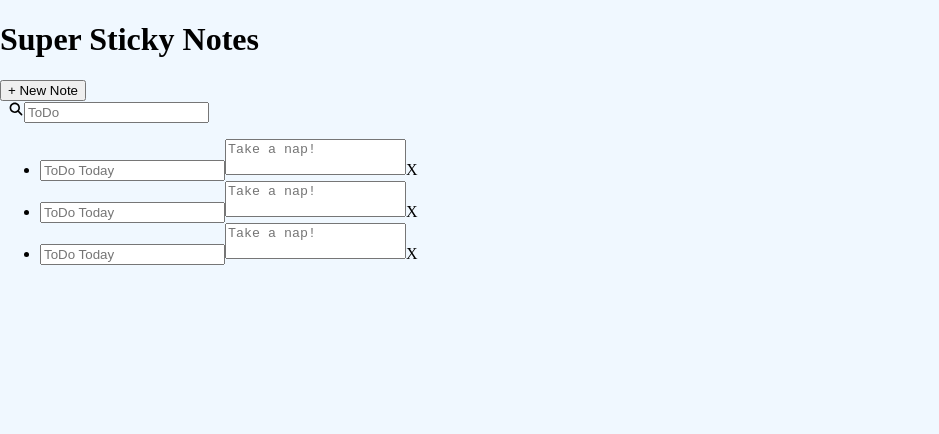
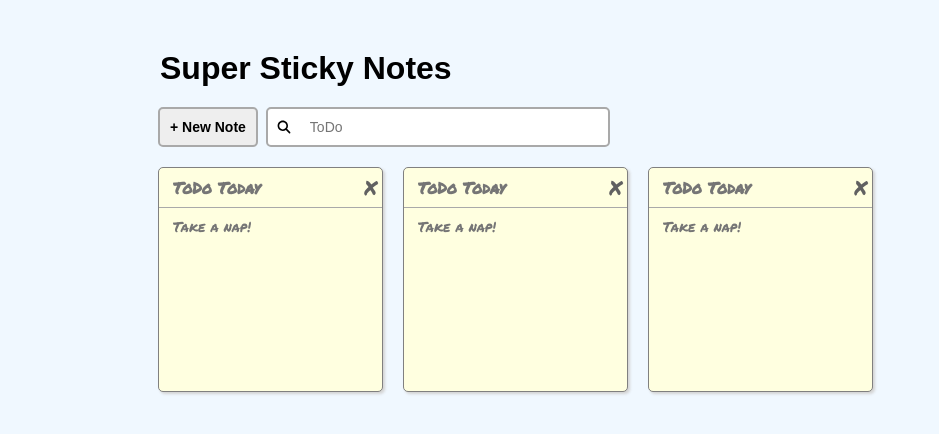
Before and after one commit to labmandala/note-taking-app, a React (Create React App) app: page / in a window 1280 px wide. Shown: the top 434 px of the page, without its empty margins (0-939 px from the left). Built offline with nearby package versions, Linux system fonts and the light colour scheme.

Commit message:
Build out structure and styles of component

```diff
--- a/package.json
+++ b/package.json
@@ -1,5 +1,5 @@
 {
-  "name": "l12-build-your-big-component-help",
+  "name": "l12-build-your-big-component-solution",
   "version": "1.0.0",
   "description": "",
   "keywords": [],
--- a/src/App.js
+++ b/src/App.js
@@ -1,39 +1,71 @@
 import React from "react";
 
 const App = () => (
-  <div>
-    <header>
-      <h1>Super Sticky Notes</h1>
-      <aside>
-        <button>+ New Note</button>
-        <div>
+  <div className="app">
+    <header className="app-header">
+      <h1 className="app-header__title">Super Sticky Notes</h1>
+      <aside className="app-header__controls">
+        <button className="add-new">+ New Note</button>
+        <div className="search-field">
           <img
             src="magnifying-glass-solid-full.svg"
             alt="search icon"
             className="search-icon"
           />
-          <label className="visually-hidden" for="search">
+          <label className="visually-hidden" htmlFor="search">
             Search notes
           </label>
-          <input type="text" id="search" placeholder="ToDo" />
+          <input
+            type="text"
+            id="search"
+            placeholder="ToDo"
+            className="search"
+          />
         </div>
       </aside>
     </header>
-    <ul>
-      <li>
-        <input type="text" aria-label="Title" placeholder="ToDo Today" />
-        <textarea aria-label="Description" placeholder="Take a nap!" />
-        <span>X</span>
+    <ul className="notes-list">
+      <li className="note">
+        <input
+          type="text"
+          aria-label="Title"
+          placeholder="ToDo Today"
+          className="note__title"
+        />
+        <textarea
+          aria-label="Description"
+          placeholder="Take a nap!"
+          className="note__description"
+        />
+        <span className="note__delete">X</span>
       </li>
-      <li>
-        <input type="text" aria-label="Title" placeholder="ToDo Today" />
-        <textarea aria-label="Description" placeholder="Take a nap!" />
-        <span>X</span>
+      <li className="note">
+        <input
+          type="text"
+          aria-label="Title"
+          placeholder="ToDo Today"
+          className="note__title"
+        />
+        <textarea
+          aria-label="Description"
+          placeholder="Take a nap!"
+          className="note__description"
+        />
+        <span className="note__delete">X</span>
       </li>
-      <li>
-        <input type="text" aria-label="Title" placeholder="ToDo Today" />
-        <textarea aria-label="Description" placeholder="Take a nap!" />
-        <span>X</span>
+      <li className="note">
+        <input
+          type="text"
+          aria-label="Title"
+          placeholder="ToDo Today"
+          className="note__title"
+        />
+        <textarea
+          aria-label="Description"
+          placeholder="Take a nap!"
+          className="note__description"
+        />
+        <span className="note__delete">X</span>
       </li>
     </ul>
   </div>
```
